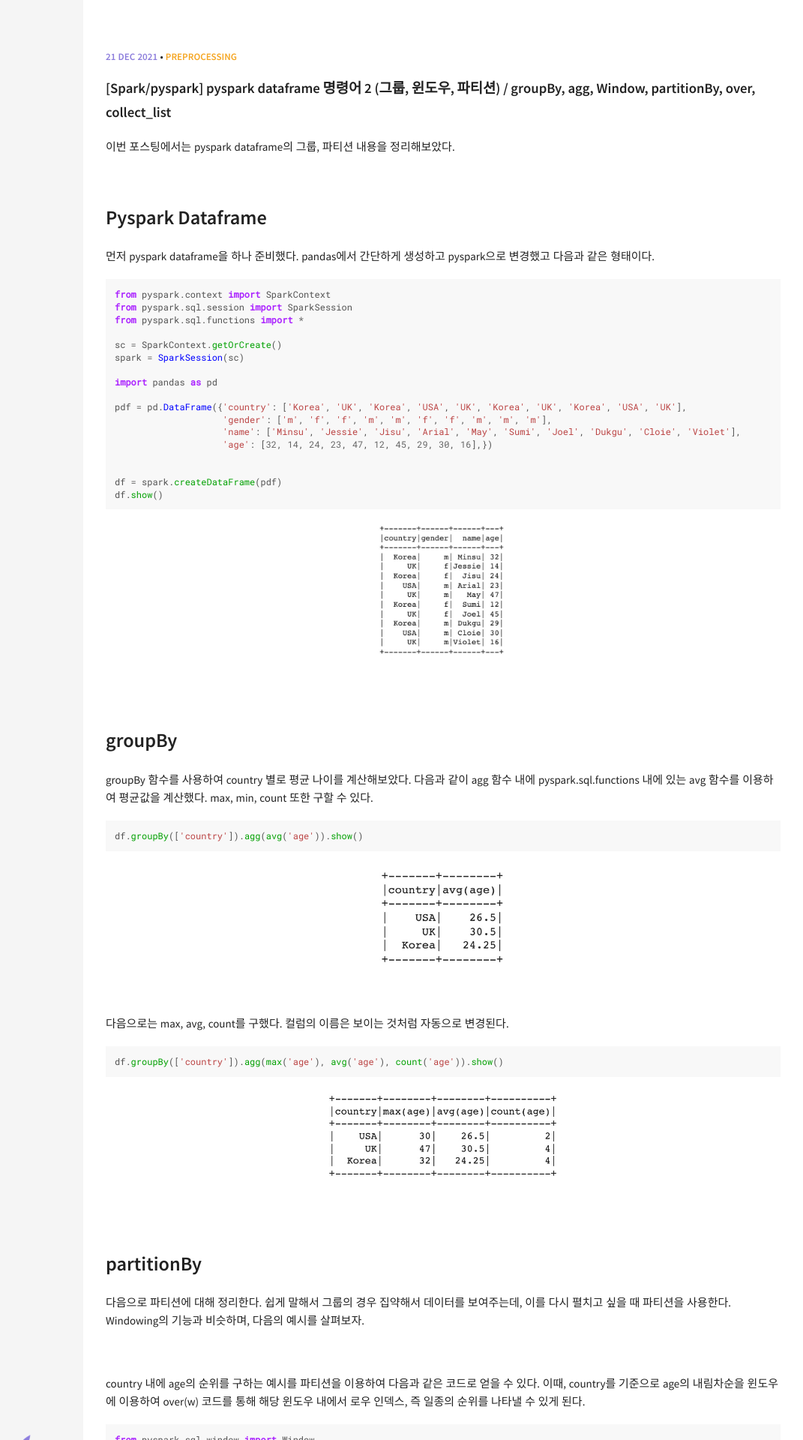
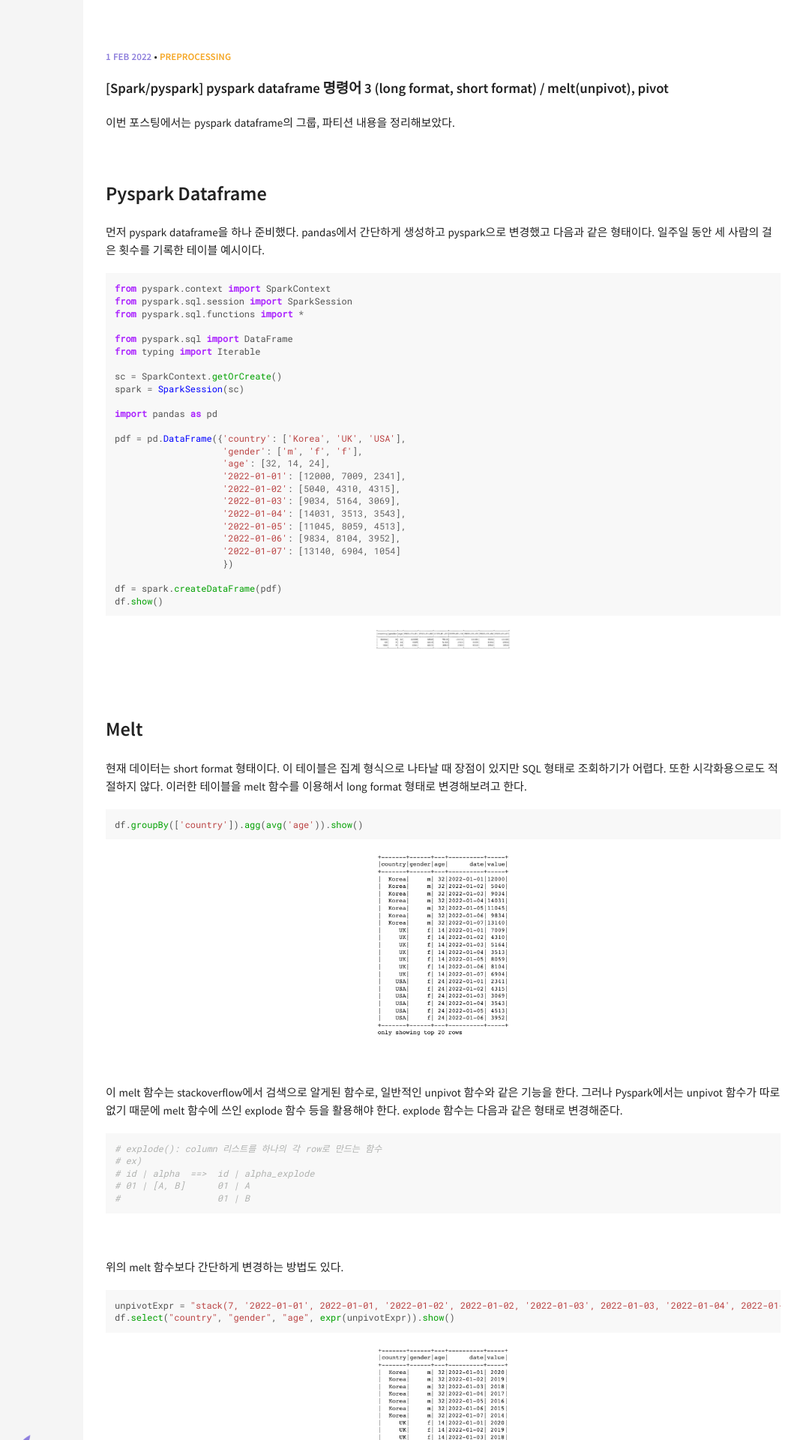
Before and after one commit to givitallugot/givitallugot.github.io, a Jekyll site: the page built from index.html, in a window 1280 px wide. Shown: the top 1920 px of the page at 75% size, without its empty margins (209-1280 px from the left). Built offline with Jekyll 4.4.1, drawn with Linux system fonts in a browser that asks for light colours; some of the changed text lies outside the part shown.

Commit message:
2021-01-31

````diff
--- /dev/null
+++ b/_posts/2022-01-31-Spark-pyspark4.md
@@ -0,0 +1,103 @@
+---
+layout: post
+title:  "[Spark/pyspark] pyspark dataframe 명령어 3 (long format, short format) / melt(unpivot), pivot"
+date:   2022-01-31 15:42:04
+categories: [Preprocessing]
+comments: true
+---
+
+이번 포스팅에서는 pyspark dataframe의 그룹, 파티션 내용을 정리해보았다.
+
+<br>
+
+## Pyspark Dataframe
+
+먼저 pyspark dataframe을 하나 준비했다. pandas에서 간단하게 생성하고 pyspark으로 변경했고 다음과 같은 형태이다. 일주일 동안 세 사람의 걸은 횟수를 기록한 테이블 예시이다.
+
+```python
+from pyspark.context import SparkContext
+from pyspark.sql.session import SparkSession
+from pyspark.sql.functions import *
+
+from pyspark.sql import DataFrame
+from typing import Iterable
+
+sc = SparkContext.getOrCreate()
+spark = SparkSession(sc)
+
+import pandas as pd
+
+pdf = pd.DataFrame({'country': ['Korea', 'UK', 'USA'],
+                    'gender': ['m', 'f', 'f'],
+                    'age': [32, 14, 24],
+                    '2022-01-01': [12000, 7009, 2341],
+                    '2022-01-02': [5040, 4310, 4315],
+                    '2022-01-03': [9034, 5164, 3069],
+                    '2022-01-04': [14031, 3513, 3543],
+                    '2022-01-05': [11045, 8059, 4513],
+                    '2022-01-06': [9834, 8104, 3952],
+                    '2022-01-07': [13140, 6904, 1054]
+                    })
+
+df = spark.createDataFrame(pdf)
+df.show()
+```
+
+![1](/!contents_plot/2022-01-31-pyspark4-1.jpg){: width="20%"}
+
+<br>
+<br>
+
+## Melt
+
+현재 데이터는 short format 형태이다. 이 테이블은 집계 형식으로 나타날 때 장점이 있지만 SQL 형태로 조회하기가 어렵다. 또한 시각화용으로도 적절하지 않다. 이러한 테이블을 melt 함수를 이용해서 long format 형태로 변경해보려고 한다.
+
+```python
+df.groupBy(['country']).agg(avg('age')).show()
+```
+
+![2](/!contents_plot/2022-01-31-pyspark4-2.jpg){: width="20%"}
+
+<br>
+
+이 melt 함수는 stackoverflow에서 검색으로 알게된 함수로, 일반적인 unpivot 함수와 같은 기능을 한다. 그러나 Pyspark에서는 unpivot 함수가 따로 없기 때문에 melt 함수에 쓰인 explode 함수 등을 활용해야 한다. explode 함수는 다음과 같은 형태로 변경해준다.
+
+```python
+# explode(): column 리스트를 하나의 각 row로 만드는 함수
+# ex)
+# id | alpha  ==>  id | alpha_explode
+# 01 | [A, B]      01 | A
+#                  01 | B
+```
+
+<br>
+
+위의 melt 함수보다 간단하게 변경하는 방법도 있다.
+
+```python
+unpivotExpr = "stack(7, '2022-01-01', 2022-01-01, '2022-01-02', 2022-01-02, '2022-01-03', 2022-01-03, '2022-01-04', 2022-01-04, '2022-01-05', 2022-01-05, '2022-01-06', 2022-01-06, '2022-01-07', 2022-01-07) as (date, value)"
+df.select("country", "gender", "age", expr(unpivotExpr)).show()
+```
+
+![3](/!contents_plot/2022-01-31-pyspark4-3.jpg){: width="20%"}
+
+<br>
+
+그러나 현재 데이터에서는 원하는 결과가 나오지 않는다. 생각대로라면 value 값에 2022-01-01 컬럼의 값 2341, 7009, 12000 등의 값이 들어가야하는데, 2022-01-01 = 2020, 2022-01-02 = 2019, ... 즉 숫자로 변환되어 계산이 되어 들어간다. 이는 사실 컬럼 이름이 date로 되어있기 때문에 발생하는 특수 케이스이기 때문에 다른 데이터에서는 활용 가능할 것이다.
+
+<br>
+<br>
+
+## Pivot
+
+다음으로 변경된 long format을 다시 short format으로 변경하는 방법이다. 이를 pivot 테이블이라고도 할 수 있으며 이는 하나의 컬럼의 값을 기준으로 여러 컬럼으로 만드는 것 파티션에 대해 정리하는 것을 의미한다. unpivot(melt)와 다르게 간단하게 변경할 수 있다.
+
+<br>
+
+```python
+short = long.groupBy("country", "gender", "age").pivot("date").sum("value")
+
+short.show()
+```
+
+![4](/!contents_plot/2022-01-31-pyspark4-4.jpg){: width="20%"}
````
Also changed, not shown: _posts/2021-12-09-Spark-pyspark3.md (+1 -2 lines), !contents_plot/2022-01-31-pyspark4-1.jpg (added), !contents_plot/2022-01-31-pyspark4-2.jpg (added), !contents_plot/2022-01-31-pyspark4-3.jpg (added), !contents_plot/2022-01-31-pyspark4-4.jpg (added).
